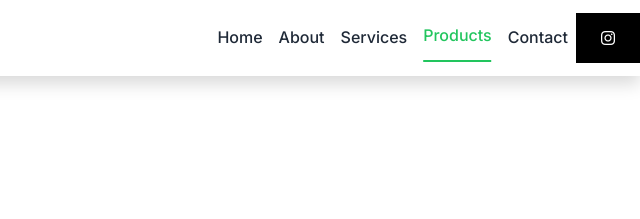
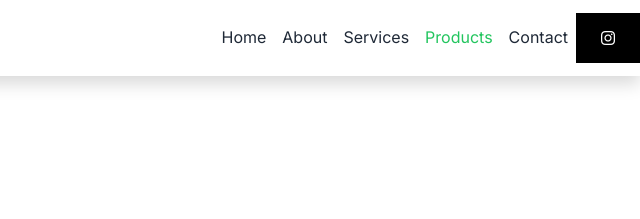
Before and after one commit to shyam722000/eco-surya--vivek, a plain HTML site: page products.html in a window 1280 px wide. Shown: the top 219 px of the page, 640-1280 px from the left. Drawn offline with nearby package versions, Linux system fonts and the light colour scheme.

Commit message:
htaccess removed, navbar fix

```diff
--- a/products.html
+++ b/products.html
@@ -118,12 +118,11 @@
             font-weight: 600;
         }
 
-        /* Navbar */
-        .navbar {
+       .navbar {
             background: rgba(255, 255, 255, 0.95);
             backdrop-filter: blur(10px);
             box-shadow: 0 4px 20px rgba(0,0,0,0.1);
-            transition: all 0.3s ease;
+            /* transition: all 0.3s ease; */
         }
 
         .navbar-brand {
@@ -134,14 +133,14 @@
             text-decoration: none;
         }
 
-        .nav-link {
+         .nav-link {
             color: var(--dark) !important;
-            font-weight: 500;
-            transition: all 0.3s ease;
+            /* font-weight: 500; */
+            /* transition: all 0.3s ease; */
             position: relative;
         }
 
-        .nav-link:hover, .nav-link.active {
+        .nav-link:hover {
             color: var(--primary) !important;
             transform: translateY(-2px);
         }
@@ -152,16 +151,18 @@
             bottom: -5px;
             left: 50%;
             width: 0;
-            height: 2px;
+            /* height: 2px; */
             background: var(--primary);
             transition: all 0.3s ease;
             transform: translateX(-50%);
         }
 
-        .nav-link:hover::after, .nav-link.active::after {
+        .nav-link:hover::after {
             width: 80%;
         }
-
+        .navbar-nav .nav-link.active {
+    color: var(--primary) !important;
+}
         /* Hero Section */
         .hero-section {
             min-height: 100vh;
@@ -739,9 +740,9 @@
         <div class="collapse navbar-collapse" id="navbarCollapse">
             <div class="navbar-nav ms-auto p-4 p-lg-0">
                 <a href="./index.html" class="nav-item nav-link ">Home</a>
-                <a href="./about.html" class=" nav-link ">About</a>
-                <a href="./service.html" class="nav-item nav-link">Services</a>
-                <a href="#" class="nav-item nav-link active">Products</a>
+                <a href="./about.html" class="nav-item nav-link">About</a>
+                <a href="./service.html" class="nav-item nav-link ">Services</a>
+                <a href="#" class="nav-item nav-link active" >Products</a>
                 <a href="./contact.html" class="nav-item nav-link">Contact</a>
             </div>
             <a href="#quote"
```
Also changed, not shown: contact.html (+12 -12 lines), htaccess_config.txt (deleted).
